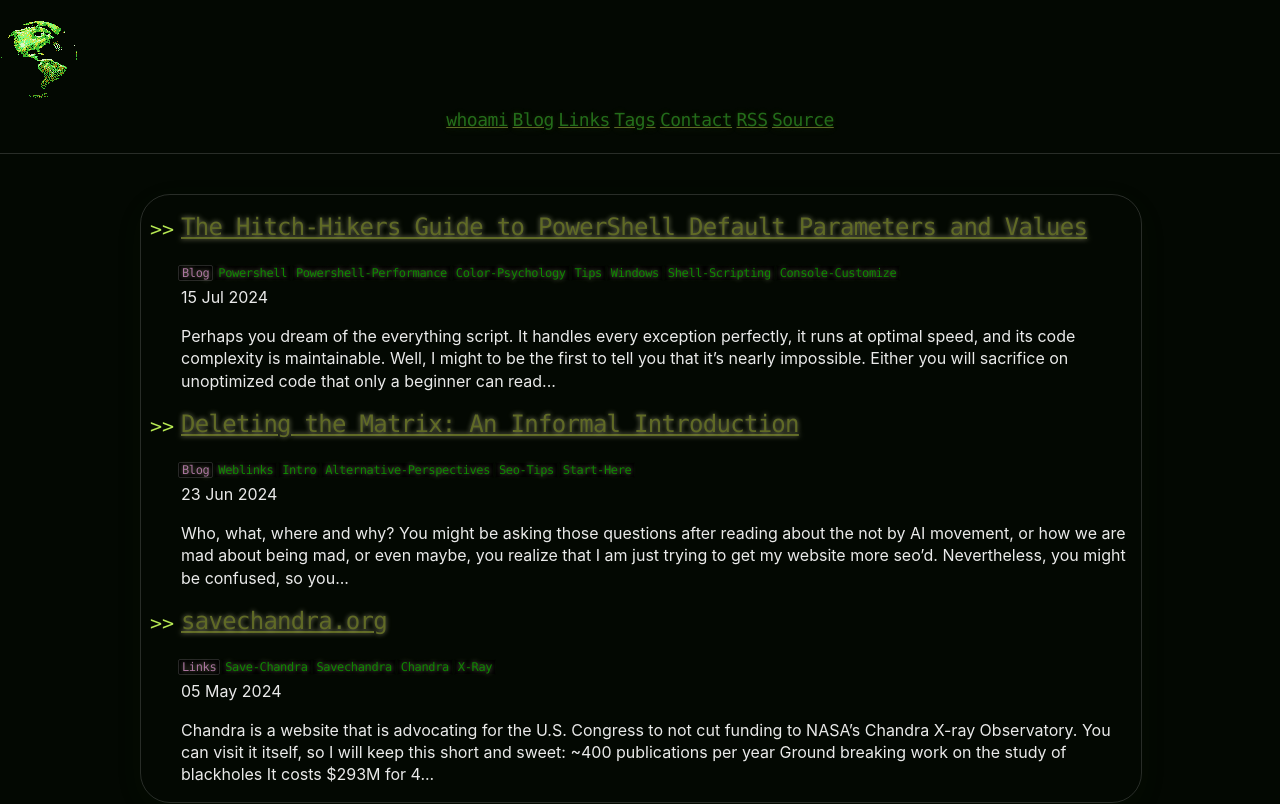
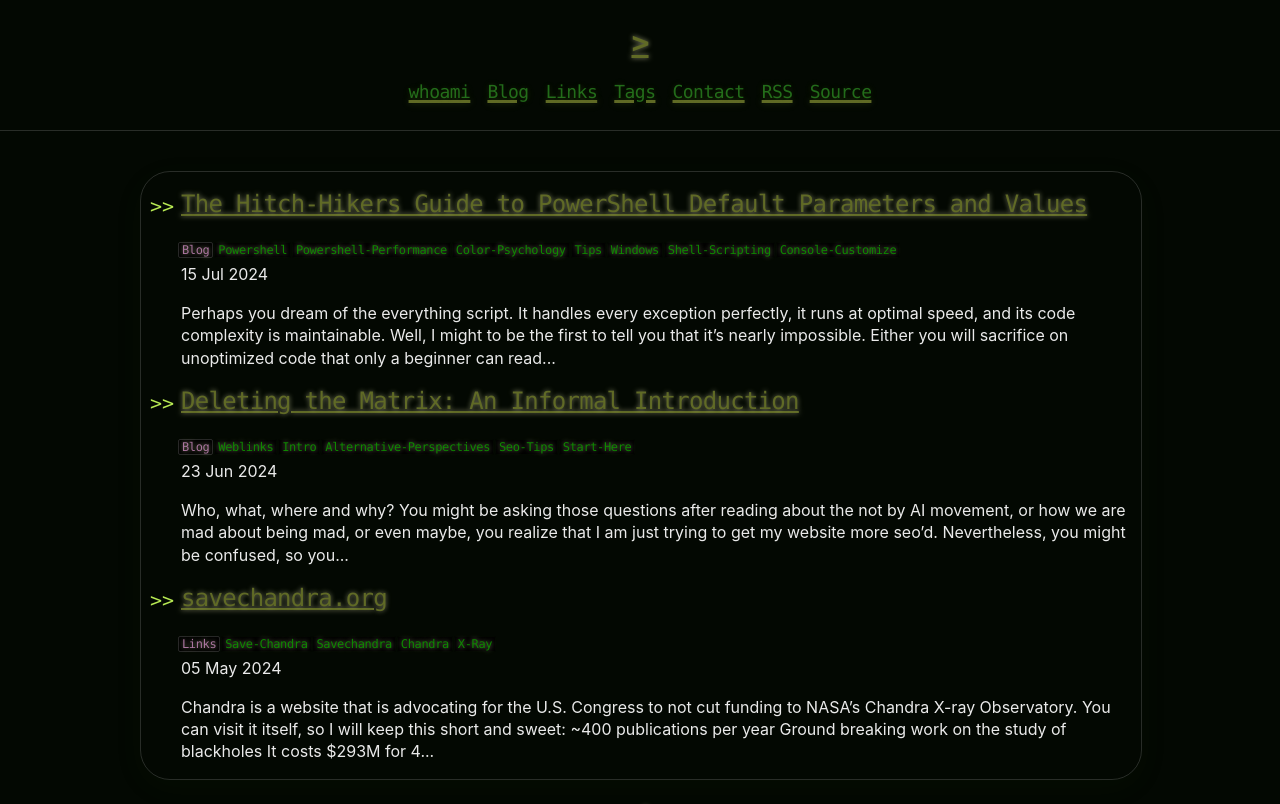
Before and after one commit to CamoCatX/camocatx.github.io, a Jekyll site: the page built from index.html, in a window 1280 px wide. Shown: the top 804 px of the page. Built offline with Jekyll 4.4.1, drawn with Linux system fonts in a browser that asks for light colours; the list of posts is cut into pages by our own code; grey boxes are pictures that could not be loaded.

Commit message:
Update header.html

```diff
--- a/_includes/header.html
+++ b/_includes/header.html
@@ -1,7 +1,7 @@
 <header>
   <div>
     <a href="{{ "/" | prepend: site.baseurl | replace: '//', '/' }}" aria-label="Link to go Home">
-    <img src="/assets/images/mundo.gif" alt="Home">
+   <h1 <img src="/assets/images/mundo.gif" alt="Home">>
     </a>
     <div class="header-links">
       {% include links.html %}
```
